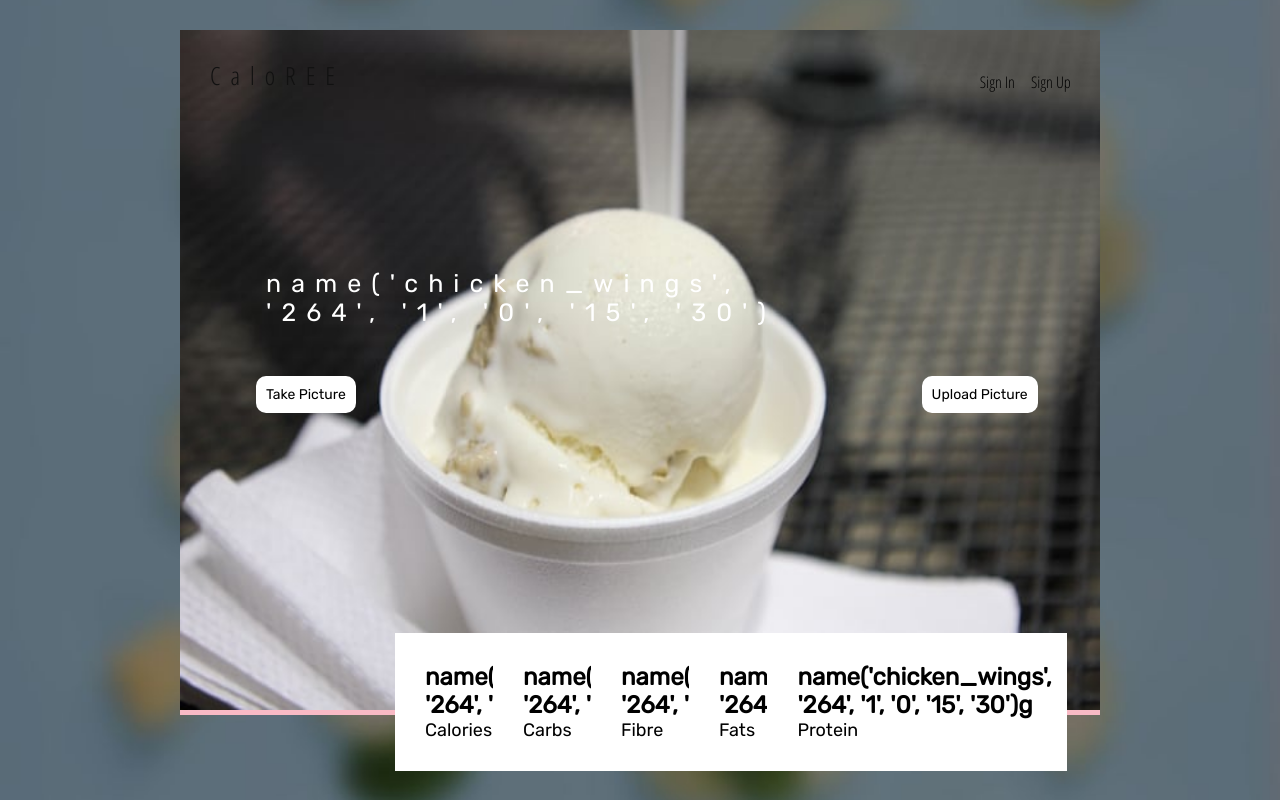
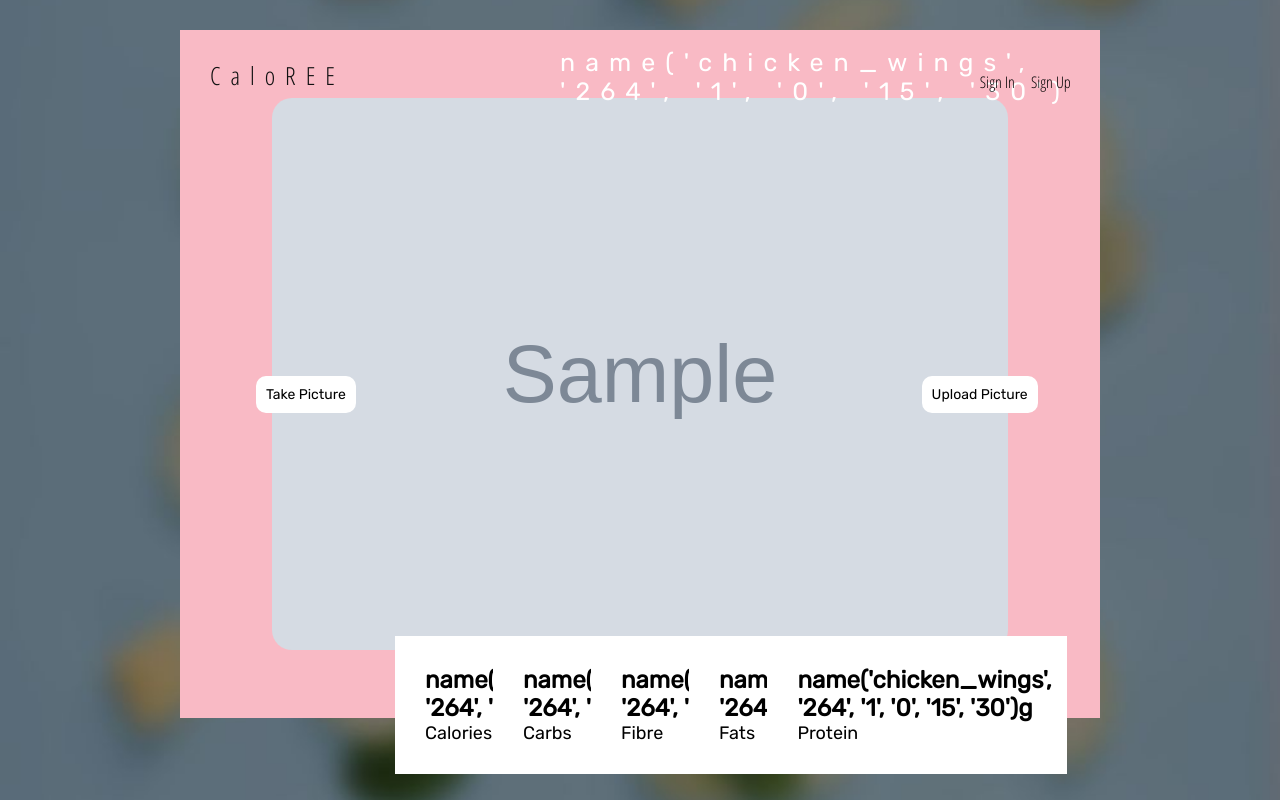
Before and after one commit to ossaris56/CaloREE, a Flask app: template caloree/templates/prediction.html in a window 1280 px wide. Run offline with Flask 2, Linux system fonts and the light colour scheme; data comes from the database, SQL or seed files in the repository; tables that the repository leaves empty hold one stand-in row (values such as "Sample post"); the template is opened without the code that fills it: values that come from a table or form of the project are taken from there, most other values are stand-ins (such as "Sample title", 1, 10 or a date in 2020); grey boxes marked "Sample" are stand-in pictures; parts of the project's set-up code (start-up, migrations or seed data) failed here and were passed over.

Commit message:
its working

```diff
--- a/caloree/__init__.py
+++ b/caloree/__init__.py
@@ -4,7 +4,7 @@
 from flask_login import LoginManager
 
 app = Flask(__name__)
-UPLOAD_FOLDER = 'caloree/uploads'
+UPLOAD_FOLDER = 'caloree/static/uploads'
 ALLOWED_EXTENSIONS = set(['txt', 'pdf', 'png', 'jpg', 'jpeg', 'gif'])
 app.config['SECRET_KEY'] = 'dev'
 app.config['SQLALCHEMY_DATABASE_URI'] ='sqlite:///site.db'
--- a/caloree/routes.py
+++ b/caloree/routes.py
@@ -29,14 +29,15 @@
             filename = secure_filename(file.filename)
             file.save(os.path.join(app.config['UPLOAD_FOLDER'], filename))
             predicted_food = predict('caloree/static/uploads/' + filename)
-            image_url = '~/CaloREE/caloree/uploads/' + filename
             name = Food.query.filter_by(name=predicted_food).first().name
+            name = name.replace("_", " ")
+            name = name.title()
             calorie = Food.query.filter_by(name=predicted_food).first().calorie
             carbs = Food.query.filter_by(name=predicted_food).first().carbs
             fibre = Food.query.filter_by(name=predicted_food).first().fibre
             fats = Food.query.filter_by(name=predicted_food).first().fats
             protein = Food.query.filter_by(name=predicted_food).first().protein
-            return render_template('prediction.html', name=name, calorie=calorie, carbs=carbs, fibre=fibre, fats=fats, protein=protein, image=image_url)
+            return render_template('prediction.html', name=name, calorie=calorie, carbs=carbs, fibre=fibre, fats=fats, protein=protein, filename=filename)
 
     return render_template('Index.html')
 
--- a/caloree/static/css/index.css
+++ b/caloree/static/css/index.css
@@ -49,7 +49,7 @@
 
 .caption1 {
     position: absolute;
-    top: 40%;
+    top: 4%;
     left: 40%;
     color: #fff;
 }
@@ -69,8 +69,6 @@
 }
 
 .caption1, .caption2, .caption3 {
-    transform: translate(-50%,-50%);
-    -ms-transform: translate(-50%,-50%);
     padding: 18px;
     font-size: 25px;
     font-family: 'Rubik', sans-serif;
--- a/caloree/templates/prediction.html
+++ b/caloree/templates/prediction.html
@@ -19,8 +19,8 @@
         </form>
         <a href="/login" class="signIn">Sign In</a>
         <a href="/register" class="signUp">Sign Up</a>
-        <div class="mySlides bgcolour1">
-            <img class="animatee" src="../uploads/6.jpg" style="height: 85vh; width: 100%;">
+        <div class="mySlides bgcolour1" style="height: 86vh;">
+            <img class="animatee" src="../static/uploads/{{ filename }}" style="height: 69vh; display: block; top: 50%; left: 50%; transform: translate(-50%, -50%); border-radius: 20px; max-width: 85%;">
             <div class="companyName">
                 CaloREE
             </div>
```
Also changed, not shown: caloree/static/uploads/1.jpg (deleted), caloree/static/uploads/15487902759895265835729039639161.jpg (added), caloree/static/uploads/6.jpg (deleted), 2 other files.
